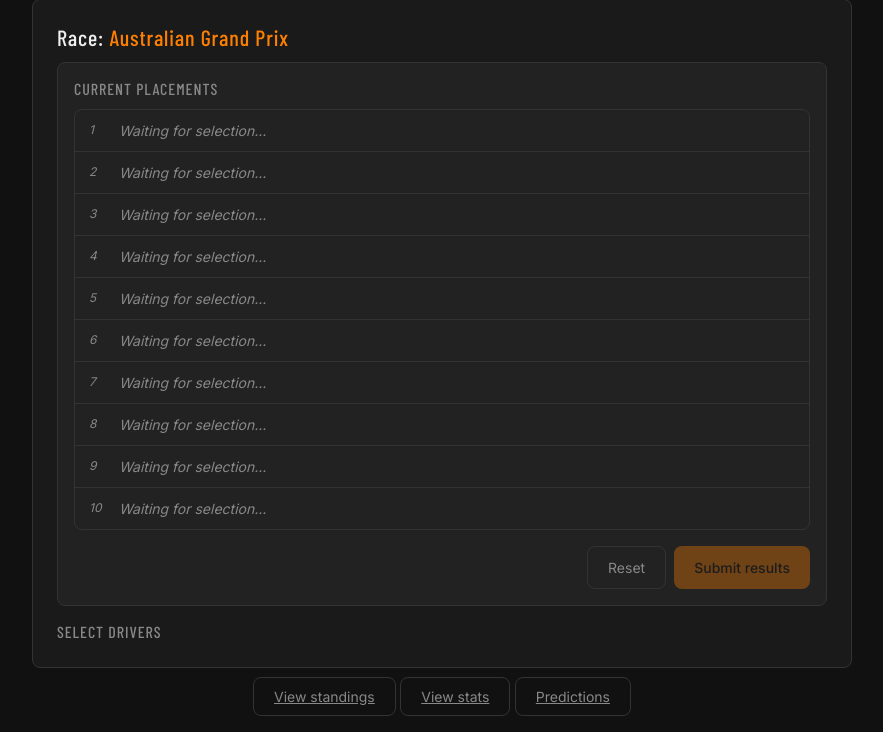
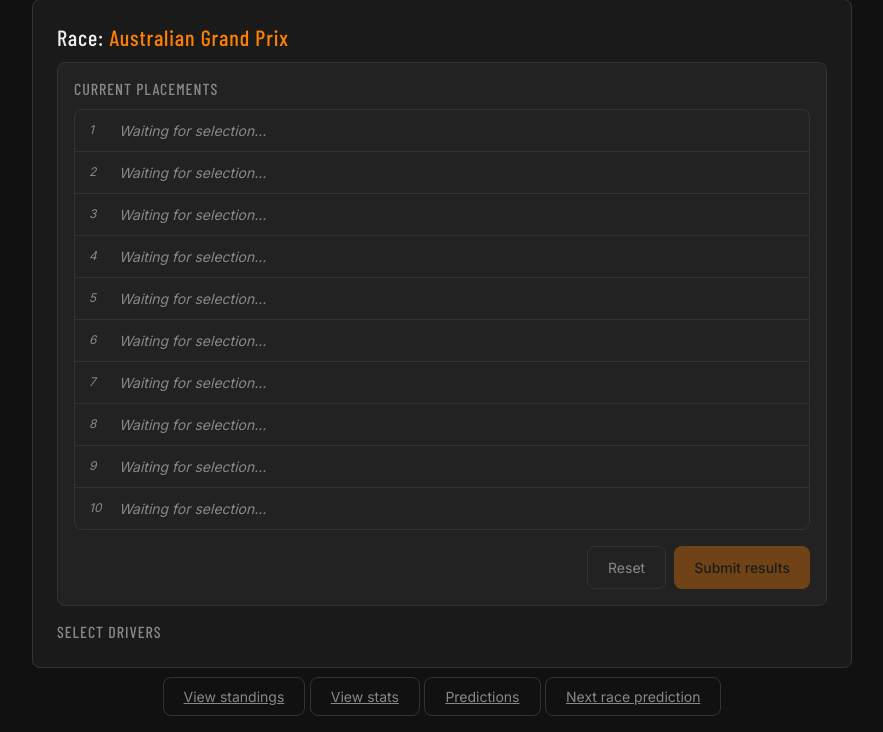
Before and after one commit to Rishab-rt/F1-Championship-Calculator, a Flask app: page / in a window 1280 px wide. Shown: the part 279-1011 px from the top of the page, without its empty margins (198-1081 px from the left). Run offline with Flask 3, Linux system fonts and the light colour scheme; data that the repository does not hold is empty.

Commit message:
fixing small issue

```diff
--- a/templates/index.html
+++ b/templates/index.html
@@ -89,6 +89,7 @@
             <a href="/standings" class="btn-ghost-f1">View standings</a>
             <a href="/stats" class="btn-ghost-f1">View stats</a>
             <a href="/predictions" class="btn-ghost-f1">Predictions</a>
+            <a href="/raceprediction" class="btn-ghost-f1">Next race prediction</a>
         </div>
 
     </div>
--- a/templates/standings.html
+++ b/templates/standings.html
@@ -90,6 +90,7 @@
             <a href="/" class="btn-ghost-f1">Back to race input</a>
             <a href="/stats" class="btn-ghost-f1">View stats</a>
             <a href="/predictions" class="btn-ghost-f1">Predictions</a>
+            <a href="/raceprediction" class="btn-ghost-f1">Next race prediction</a>
             <form action="/reset-season" method="POST" onsubmit="return confirm('Are you sure you want to completely wipe all standings and restart the 2026 season?');">
                 <button type="submit" class="btn-danger-f1">Clear & Restart Season</button>
             </form>
```
Also changed, not shown: templates/raceprediction.html (renamed from templates/racepredictions.html).
